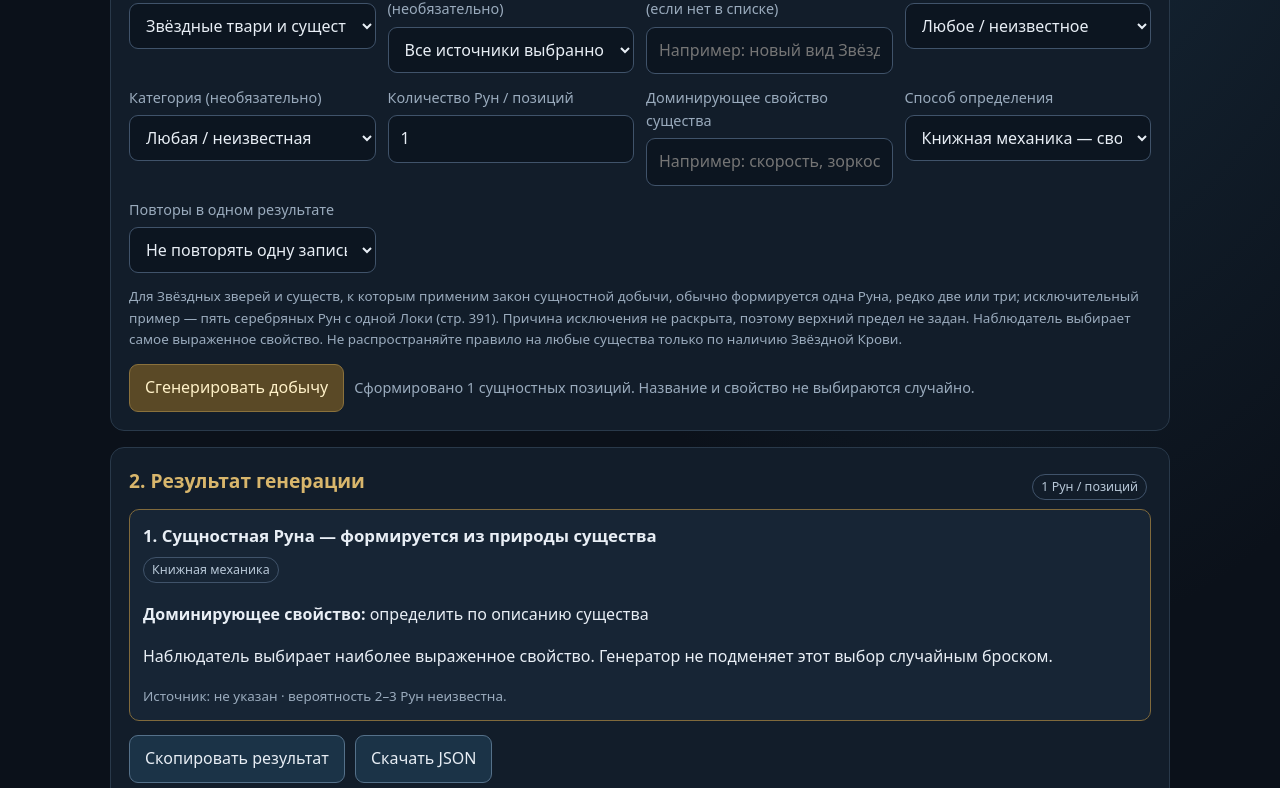
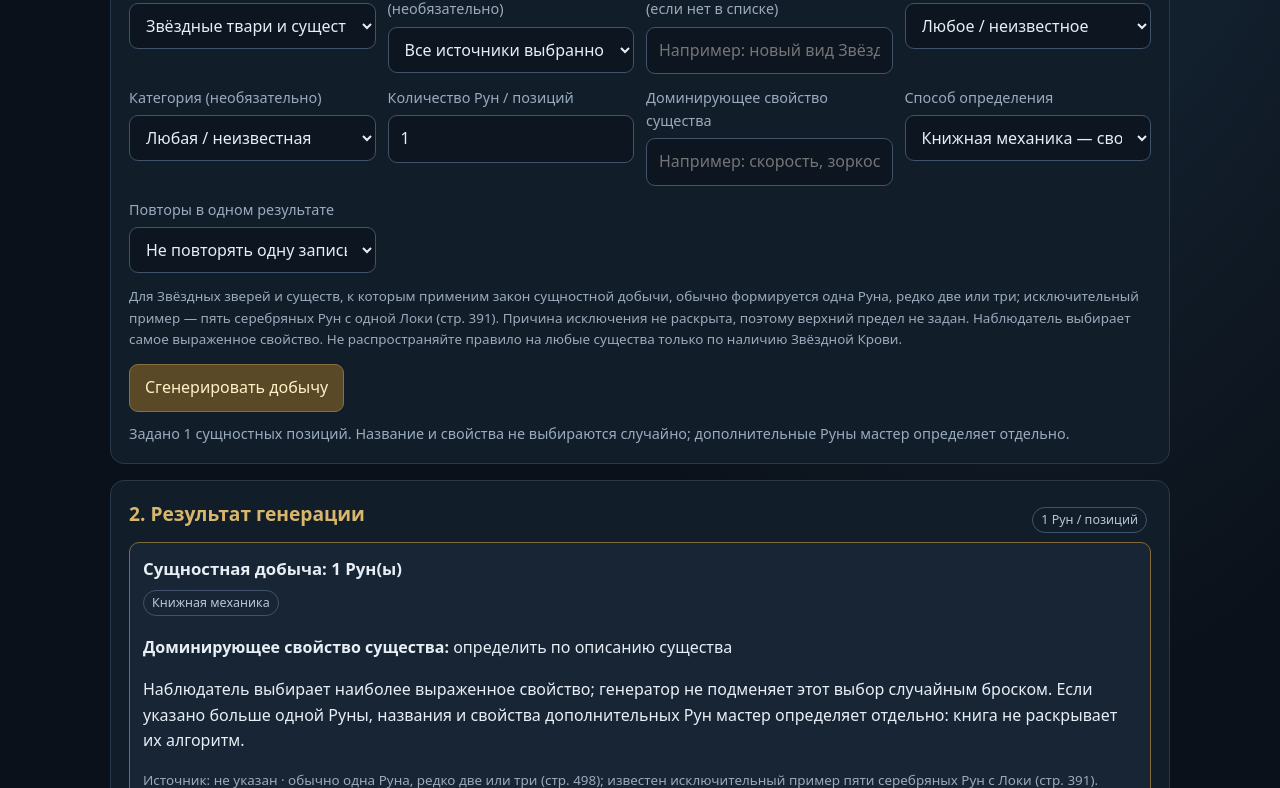
Before and after one commit to redd-civ/starry-blood-observer, a plain HTML site: page docs/rune-drop-generator.html in a window 1280 px wide. Both pictures are taken after a click on the button "Сгенерировать добычу". Shown: the part 534-1322 px from the top of the page. Drawn offline with Linux system fonts and the light colour scheme.

Commit message:
Уточнить вывод множественной сущностной добычи

```diff
--- a/docs/rune-drop-generator.html
+++ b/docs/rune-drop-generator.html
@@ -121,14 +121,14 @@ function renderSources(){
  $("poolStatus").textContent="В пуле по текущим фильтрам: "+filtered().length+" записей";
 }
 function renderResults(){
- $("resultCount").textContent=lastResult.length+" Рун / позиций";
+ $("resultCount").textContent=lastResult.reduce((sum,x)=>sum+(x.isEssence?(x.quantity||1):1),0)+" Рун / позиций";
  if(!lastResult.length){$("results").innerHTML='<span class="status">Результат ещё не создан.</span>';return;}
  $("results").innerHTML=lastResult.map((x,i)=>{
   if(x.isLifeFlower){return '<article class="item result"><h3>Жизнецвет №'+x.number+'</h3><span class="pill">Базовая добыча подтверждена</span><p><b>Гарантированно:</b> одна пустая (нулевая) Руна и 2–3 капли Звёздной Крови.</p><p><b>Дополнительная добыча с некоторых Жизнецветов:</b> '+(x.extras.length?x.extras.map(esc).join(", "):"не указана в доступных записях")+'. Частота не установлена, поэтому генератор не бросает её автоматически.</p><div class="small">Источник: '+esc(x.sourceEntity)+' · стр. 385</div></article>';}
   if(x.isNoRune){return '<article class="item result"><h3>Руны не выпали</h3><span class="pill">Подтверждённый частный пример</span><p>Источник: '+esc(x.sourceEntity||"искусственные Дикие Рудокопы и Строители")+'. С одного убитого Дикого Рудокопа упала одна капля Звёздной Крови и ноль Рун. Многие существа были пусты; примерно с каждого второго выпадала одна-две капли Крови.</p><div class="small">Стр. 2028. Это отдельный пример искусственных слуг Вечности, не универсальное правило для всех существ со Звёздной Кровью.</div></article>';}
   if(x.isEssence){
    const examples=x.examples||[];
-   return '<article class="item result"><h3>'+(i+1)+'. Сущностная Руна — формируется из природы существа</h3><span class="pill">Книжная механика</span><p><b>Доминирующее свойство:</b> '+esc(x.trait||"определить по описанию существа")+'</p><p>Наблюдатель выбирает наиболее выраженное свойство. Генератор не подменяет этот выбор случайным броском.</p>'+(x.suggestions&&x.suggestions.length?'<p><b>Близкие примеры из книги:</b> '+x.suggestions.map(s=>esc(s.runeExample)).join(", ")+'. Это иллюстрации, не универсальная таблица соответствий (стр. 498).</p>':'')+'<div class="small">Источник: '+esc(x.sourceEntity||"не указан")+' · вероятность 2–3 Рун неизвестна.</div>'+(examples.length?'<p class="small">Сходные примеры в базе: '+examples.map(e=>esc(e.name)).join("; ")+'</p>':'')+'</article>';
+   return '<article class="item result"><h3>Сущностная добыча: '+esc(x.quantity||1)+' Рун(ы)</h3><span class="pill">Книжная механика</span><p><b>Доминирующее свойство существа:</b> '+esc(x.trait||"определить по описанию существа")+'</p><p>Наблюдатель выбирает наиболее выраженное свойство; генератор не подменяет этот выбор случайным броском. Если указано больше одной Руны, названия и свойства дополнительных Рун мастер определяет отдельно: книга не раскрывает их алгоритм.</p>'+(x.suggestions&&x.suggestions.length?'<p><b>Близкие примеры из книги:</b> '+x.suggestions.map(s=>esc(s.runeExample)).join(", ")+'. Это иллюстрации, не универсальная таблица соответствий (стр. 498).</p>':'')+'<div class="small">Источник: '+esc(x.sourceEntity||"не указан")+' · обычно одна Руна, редко две или три (стр. 498); известен исключительный пример пяти серебряных Рун с Локи (стр. 391). Вероятности не установлены.</div>'+(examples.length?'<p class="small">Сходные примеры в базе: '+examples.map(e=>esc(e.name)).join("; ")+'</p>':'')+'</article>';
   }
   return '<article class="item result"><h3>'+(i+1)+'. '+esc(x.name)+'</h3><span class="pill">'+esc(x.runeCategory?categoryNames[x.runeCategory]||x.runeCategory:"Категория не установлена")+'</span><span class="pill">'+esc(x.quality==="unknown"?"Качество неизвестно":x.quality||"Качество не указано")+'</span><span class="pill">'+esc(labels[x.acquisitionMethod]||x.acquisitionMethod)+'</span><p>'+esc(x.description||"Описание не внесено.")+'</p><div class="small">Источник: '+esc(x.sourceEntity||"не указан")+' · стр. '+esc(Array.isArray(x.sourcePages)?x.sourcePages.join(", "):x.sourcePages||"не указаны")+'</div></article>';
  }).join("");
@@ -156,8 +156,8 @@ function draw(){
   const examples=pool.filter(x=>tokens.length&&tokens.some(t=>(x.name+" "+(x.description||"")).toLocaleLowerCase("ru").includes(t))).slice(0,6);
   const mappings=data.dropGenerationPolicy?.essenceCondensation?.traitExamples||[];
   const suggestions=mappings.filter(x=>tokens.some(t=>[x.trait,...(x.descriptors||[])].some(v=>String(v).toLocaleLowerCase("ru").includes(t)||t.includes(String(v).toLocaleLowerCase("ru")))));
-  lastResult=Array.from({length:n},()=>({isEssence:true,trait,sourceEntity:entity,examples,suggestions}));
-  $("poolStatus").textContent="Сформировано "+n+" сущностных позиций. Название и свойство не выбираются случайно.";
+  lastResult=[{isEssence:true,quantity:n,trait,sourceEntity:entity,examples,suggestions}];
+  $("poolStatus").textContent="Задано "+n+" сущностных позиций. Название и свойства не выбираются случайно; дополнительные Руны мастер определяет отдельно.";
   renderResults();return;
  }
  if(!pool.length){$("poolStatus").textContent="Нет записей, соответствующих фильтрам.";lastResult=[];renderResults();return;}
@@ -179,7 +179,7 @@ async function init(){
   ["sourceEntity","quality","category"].forEach(id=>$(id).addEventListener("change",()=>{$("poolStatus").textContent="В пуле по текущим фильтрам: "+filtered().length+" записей";}));
  $("selectionMode").addEventListener("change",()=>{$("poolStatus").textContent=$("selectionMode").value==="random"?"Случайная выборка — условное правило мастера.":"Книжный режим: мастер определяет доминирующее свойство.";});
   $("generate").addEventListener("click",draw);
-  $("copy").addEventListener("click",async()=>{const text=lastResult.map((x,i)=>x.isNoRune?"Руны не выпали; источник: "+(x.sourceEntity||"не указан")+"; стр. 2028":x.isEssence?(i+1)+". Сущностная Руна; доминирующее свойство: "+(x.trait||"определить мастеру")+"; источник: "+(x.sourceEntity||"не указан"):""+(i+1)+". "+x.name+" — "+(x.runeCategory||"категория неизвестна")+", "+(x.quality||"качество неизвестно")+"; источник: "+x.sourceEntity+"; стр. "+x.sourcePages).join("\n");try{await navigator.clipboard.writeText(text);$("poolStatus").textContent="Результат скопирован.";}catch(e){$("poolStatus").textContent="Не удалось скопировать; используйте JSON-экспорт."; }});
+  $("copy").addEventListener("click",async()=>{const text=lastResult.map((x,i)=>x.isNoRune?"Руны не выпали; источник: "+(x.sourceEntity||"не указан")+"; стр. 2028":x.isEssence?"Сущностная добыча: "+(x.quantity||1)+" Рун; доминирующее свойство существа: "+(x.trait||"определить мастеру")+"; дополнительные свойства/названия определить отдельно; источник: "+(x.sourceEntity||"не указан"):""+(i+1)+". "+x.name+" — "+(x.runeCategory||"категория неизвестна")+", "+(x.quality||"качество неизвестно")+"; источник: "+x.sourceEntity+"; стр. "+x.sourcePages).join("\n");try{await navigator.clipboard.writeText(text);$("poolStatus").textContent="Результат скопирован.";}catch(e){$("poolStatus").textContent="Не удалось скопировать; используйте JSON-экспорт."; }});
   $("export").addEventListener("click",()=>{const blob=new Blob([JSON.stringify({generatedAt:new Date().toISOString(),sourceType:$("sourceType").value,sourceEntity:$("sourceEntity").value||null,customSource:$("customSource").value||null,quality:$("quality").value||null,category:$("category").value||null,selectionMode:$("selectionMode").value,dominantTrait:$("dominantTrait").value||null,results:lastResult},null,2)],{type:"application/json"});const url=URL.createObjectURL(blob),a=document.createElement("a");a.href=url;a.download="rune-drop-result.json";a.click();URL.revokeObjectURL(url);});
   renderSources();
  }catch(e){$("poolStatus").textContent="Не удалось загрузить базу Рун: "+e.message;}
```
